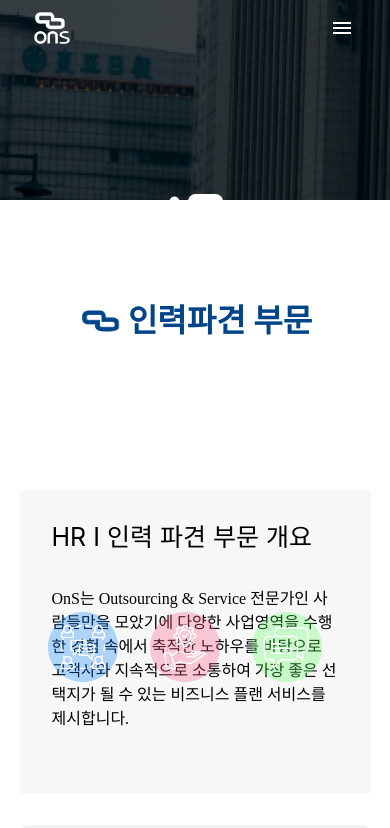
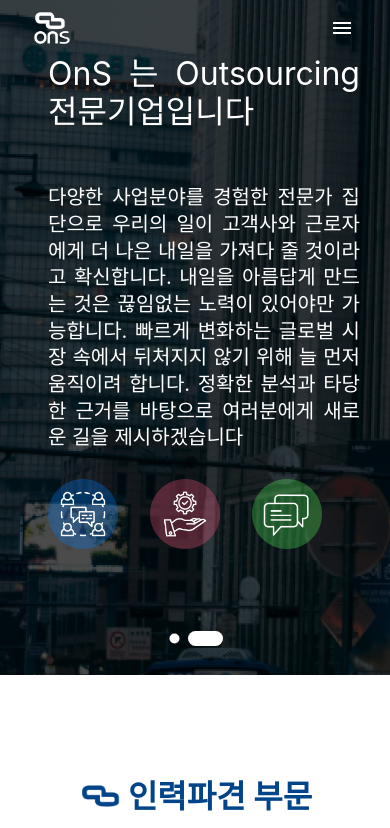
Before and after one commit to 243Studio/ons, a React (Create React App) app: page / in a window 390 px wide. Shown: the top 828 px of the page. Built offline with nearby package versions, Linux system fonts and the light colour scheme.

Commit message:
version2.3

```diff
--- a/src/components/Carousel.js
+++ b/src/components/Carousel.js
@@ -31,7 +31,7 @@ function CustomCarousel({items})
                 margin: '0 3px'       // 3
             }
         }}
-        navButtonsAlwaysInvisible={true} sx={{maxHeight:{xs:200, md:689}, width:'100vw'}} indicators={true} interval={4000}
+        navButtonsAlwaysInvisible={true} sx={{maxHeight:{xs:'80vh', md:'100vh'}, width:'100vw'}} indicators={true} interval={4000}
         >
             {
                 items.map( (itemName) => <Item  key={itemName} item={itemName} />)
@@ -44,7 +44,7 @@ function CustomCarousel({items})
 function Item({item})
 {
     return (
-        <Paper sx={{width:'100vw', height:{sx:200, md:689}}}>
+        <Paper sx={{width:'100vw', height:{sx:'80vh', md:'100vh'}}}>
             <Box sx={{
                 position: 'absolute',
                 top: 0,
@@ -59,7 +59,7 @@ function Item({item})
                 top: '0%',
                 left: '0%',
                 width: '80%',
-                height:'80%',
+                height:'60vh',
                 display:'flex',
                 flexDirection:'column',
                 justifyContent:'center',
--- a/src/components/Footer.js
+++ b/src/components/Footer.js
@@ -6,7 +6,7 @@ function Footer() {
         <Box className='footer-container' sx={{display:'flex', maxWidth:'100vw', justifyContent:'center', alignItems:'center', mx:'auto', width:'85%'}} >
             <Grid container spacing={2} sx={{display:'flex', mx:'auto', justifyContent:'space-between', alignItems:'center'}}>
                 <Grid item xs={12} sm={4}>
-                    <img src={logo} style={{maxWidth:'7rem'}} className='footer-col'/>
+                    <img src={logo} style={{maxWidth:'4rem'}} className='footer-col'/>
                     <Typography variant="h6" color="text.tertiary" sx={{textAlign:'left', my:'1rem', fontWeight:'800'}}>주식회사 오앤에스</Typography>
 
                 </Grid>
@@ -14,7 +14,7 @@ function Footer() {
                     <Typography variant="h3" color="text.tertiary" sx={{textAlign:'left', marginBottom:'3rem', fontWeight:'800'}}>
                         연락처
                     </Typography>
-                    <ul style={{textAlign:'left'}}>
+                    <ul style={{textAlign:'left', color:'#00448A'}}>
                         <li>
                             <address>
                             주소 : 경기도 부천시 양지로 237
@@ -22,11 +22,6 @@ function Footer() {
                         </li>
                         <li class="tel">TEL : 02-6474-4208 / 010-4520-0449</li>
                         <li class="email">E-mail : 담당자 김현주 zest@onskorea.co</li>
-                    </ul>
-                </Grid>
-                <Grid item xs={12} sm={4}>
-                    <ul className='footer-icon-list'>
-                        <li><a href="">개인정보처리방침</a></li>
                     </ul>
                 </Grid>
             </Grid>
--- a/src/components/Main.js
+++ b/src/components/Main.js
@@ -90,7 +90,7 @@ function Location()
       <Typography variant="h2" color="text.tertiary" sx={{my:'3rem', fontWeight:'800'}}>
         오시는길
       </Typography>
-      <iframe style={{width:'90%'}} src={googleMapLink}  height="500" className='map' allowFullscreen="" loading="lazy" referrerPolicy="no-referrer-when-downgrade"></iframe>
+      <iframe style={{width:'100%'}} src={googleMapLink}  height="350" className='map' allowFullscreen="" loading="lazy" referrerPolicy="no-referrer-when-downgrade"></iframe>
     </Box>
   )
 }
--- a/src/components/component.css
+++ b/src/components/component.css
@@ -247,8 +247,8 @@ header{
       position:absolute;
       top:00;
       left:0;
-      height:90%;
-      padding:0 3rem 20% 3rem;
+      height:65%;
+      padding:0 3rem 0 3rem;
       box-sizing: border-box;
       width:90%;
       margin:auto;
```
